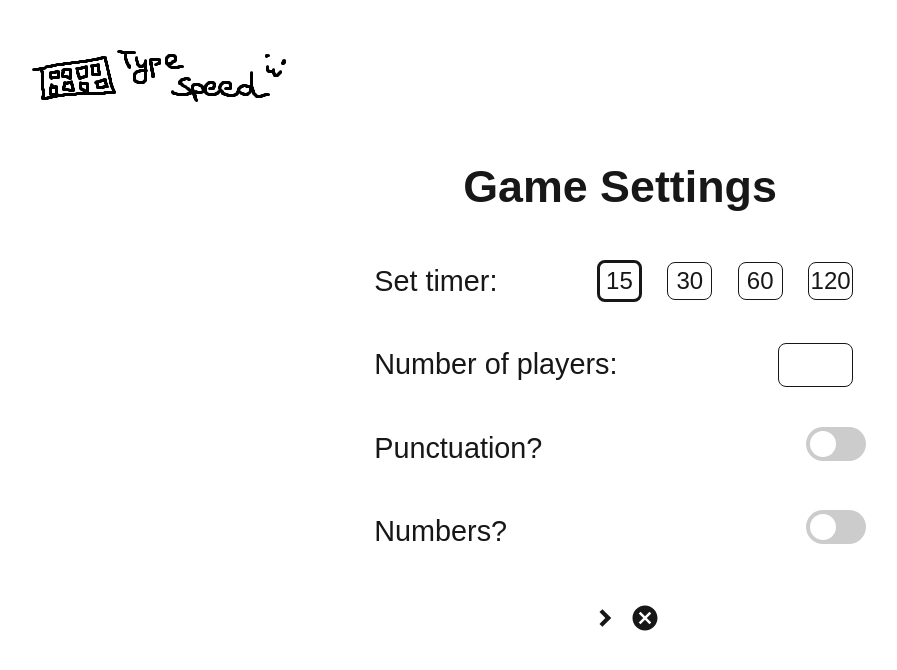
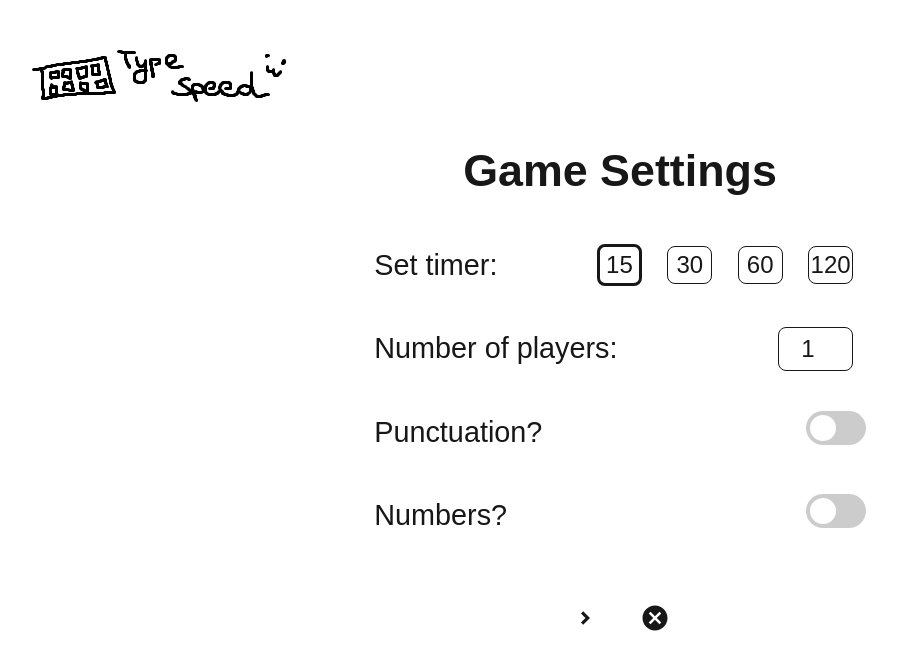
Before and after one commit to TinCanAustin/keyboard_typing_comp, a Next.js app: page /local in a window 1280 px wide. Shown: the top 670 px of the page, without its empty margins (20-917 px from the left). Built offline with nearby package versions, Linux system fonts and the light colour scheme.

Commit message:
Local Settings

```diff
--- a/src/app/local/page.tsx
+++ b/src/app/local/page.tsx
@@ -1,9 +1,19 @@
+'use client';
+
 import PlaySetup from "@/components/play-setup/setup";
+import { useState } from "react";
 
 export default function Local_play(){
+
+    const [playState, setState] = useState(0);
+
+    const incState = ()=>{
+        setState(s => s++);
+    }
+
     return (
         <>
-            <PlaySetup/>
+            {playState == 0 && <PlaySetup _next={incState}/>}
         </>
     );
 }
--- a/src/components/play-setup/setup.tsx
+++ b/src/components/play-setup/setup.tsx
@@ -2,13 +2,20 @@
 import { RiArrowDropRightLine } from "react-icons/ri";
 import { MdCancel } from "react-icons/md";
 import { useState, useEffect, useRef } from "react";
+import { useRouter } from "next/navigation";
 
 import './style.css';
 import Toggle from "@/ui-comp/toggle/toggle";
 
-export default function PlaySetup(){
+export default function PlaySetup({_next}:{
+    _next : ()=>void
+}){
+    const router = useRouter();
+
     const [timer, setTimer] = useState(15);
     const buttonRef = useRef<(HTMLButtonElement | null)[]>([]);
+
+    const [players, setPlayers] = useState(1);
 
     const [togglePunct, setPunct] = useState(false);
     const [toggleNum, setNum] = useState(false);
@@ -26,6 +33,21 @@ export default function PlaySetup(){
     }
     const enableNum = ():void=>{
         setNum(state => !state);
+    }
+
+    const cancleFunc = ()=>{
+        router.back();
+    }
+
+    const confirmFunc = ()=>{
+        const settings = {
+            players: players,
+            time: timer,
+            punct: togglePunct,
+            num: toggleNum
+        }
+        localStorage.setItem('settings', JSON.stringify(settings));
+
     }
 
     useEffect(
@@ -57,7 +79,13 @@ export default function PlaySetup(){
                 </div>
                 <div className="select-align">
                     <p>Number of players: </p>
-                    <input type="number" name="players" min={1} max={20} step={1} id="count-style"/>
+                    <input type="number" name="players"
+                    min={1}
+                    max={20}
+                    step={1}
+                    value={players}
+                    onChange={(e: React.ChangeEvent<HTMLInputElement>)=>setPlayers(Number(e.target.value))}
+                    id="count-style"/>
                 </div>
                 <div className="select-align">
                     <p>Punctuation?</p>
@@ -68,8 +96,8 @@ export default function PlaySetup(){
                     <Toggle func={enableNum} check={toggleNum}/>
                 </div>
                 <div id="set-next">
-                    <button><RiArrowDropRightLine size={50}/></button>
-                    <button><MdCancel size={30}/></button>
+                    <button><RiArrowDropRightLine size={50} className="setting-icon"/></button>
+                    <button onClick={cancleFunc}><MdCancel size={30} className="setting-icon"/></button>
                 </div>
             </div>
         </div>
--- a/src/components/play-setup/style.css
+++ b/src/components/play-setup/style.css
@@ -50,3 +50,19 @@
     display: flex;
     justify-content: center;
 }
+
+#set-next > button {
+    margin: 1rem;
+    width: 3vw;
+    display: flex;
+    justify-content: center;
+    align-items: center;
+}
+
+.setting-icon{
+    transition: transform 0.3s ease-in-out;
+}
+
+#set-next > button:hover .setting-icon{
+   transform: scale(1.5);
+}
```
